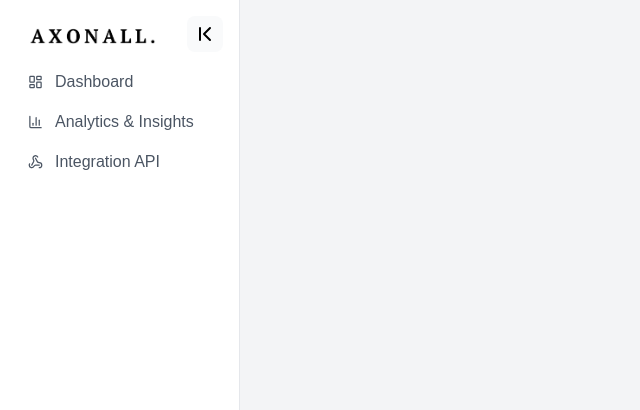
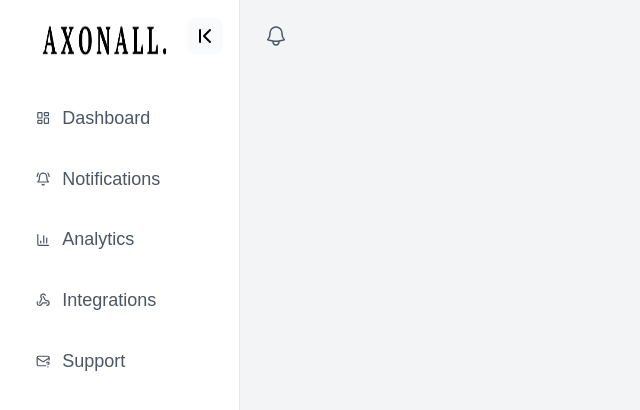
Before and after one commit to SeleenaW/AXLEMS-Frontend, a React (Create React App) app in the folder manager-control-service/: page /partner/notifications in a window 1280 px wide. Shown: the top 410 px of the page, without its empty margins (0-640 px from the left). Built offline with nearby package versions, Linux system fonts and the light colour scheme.

Commit message:
Add Notifications component and update sidebar; enhance Tailwind CSS configuration

```diff
--- a/manager-control-service/package.json
+++ b/manager-control-service/package.json
@@ -4,6 +4,7 @@
     "private": true,
     "dependencies": {
         "@fortawesome/fontawesome-free": "^6.6.0",
+        "@heroicons/react": "^2.2.0",
         "@testing-library/jest-dom": "^5.17.0",
         "@testing-library/react": "^13.4.0",
         "@testing-library/user-event": "^13.5.0",
--- a/manager-control-service/src/App.js
+++ b/manager-control-service/src/App.js
@@ -88,9 +88,16 @@ import Login from "./components/partner/login/Login";
 import PartnerAPIDetailsFormCreate from "./components/partner/partnerDetailsAPICreate";
 import PartnerAnalyticsInsights from "./components/partner/analytics";
 import IntegrationManagement from "./components/partner/integrationManagement";
+import Notifications from "./components/partner/notifications";
 
 import PartnerDashboard from "./components/partner/dashboard";
-import { LayoutDashboard, ChartColumn, Webhook } from "lucide-react";
+import {
+  LayoutDashboard,
+  ChartColumn,
+  Webhook,
+  MailQuestion,
+  BellRing,
+} from "lucide-react";
 import SupportQuery from "./components/partner/supportquery";
 import FaqPage from "./components/partner/faqpage";
 
@@ -105,14 +112,17 @@ function App() {
               text="Dashboard"
             />
           </Link>
+          <Link to="/partner/notifications">
+            <SidebarItem icon={<BellRing size={20} />} text="Notifications" />
+          </Link>
           <Link to="/partner/analytics">
-            <SidebarItem
-              icon={<ChartColumn size={20} />}
-              text="Analytics & Insights"
-            />
+            <SidebarItem icon={<ChartColumn size={20} />} text="Analytics" />
           </Link>
           <Link to="/partner/integration">
-            <SidebarItem icon={<Webhook size={20} />} text="Integration API" />
+            <SidebarItem icon={<Webhook size={20} />} text="Integrations" />
+          </Link>
+          <Link to="/partner/support_query">
+            <SidebarItem icon={<MailQuestion size={20} />} text="Support" />
           </Link>
         </Sidebar>
 
@@ -140,6 +150,7 @@ function App() {
               path="/partner/integration"
               element={<IntegrationManagement />}
             />
+            <Route path="/partner/notifications" element={<Notifications />} />
           </Routes>
         </div>
 
--- /dev/null
+++ b/manager-control-service/src/components/partner/notifications/index.jsx
@@ -0,0 +1,73 @@
+import React, { useState, useEffect } from 'react';
+import { BellIcon } from '@heroicons/react/24/outline';
+
+const Notifications = () => {
+    const [notifications, setNotifications] = useState([]);
+    const [unreadCount, setUnreadCount] = useState(0);
+    const [showDropdown, setShowDropdown] = useState(false);
+
+    useEffect(() => {
+        // Simulated API or WebSocket call for real-time notifications
+        const simulateNotifications = () => {
+            const newNotification = {
+                id: notifications.length + 1,
+                message: `New booking received! ${new Date().toLocaleTimeString()}`,
+                read: false,
+            };
+            setNotifications(prev => [newNotification, ...prev]);
+            setUnreadCount(prev => prev + 1);
+
+            // Pop-up alert for new notification
+            setTimeout(() => {
+                alert(`Notification: ${newNotification.message}`);
+            }, 50);
+        };
+
+        const interval = setInterval(simulateNotifications, 10000); // Fetch every 10 seconds
+        return () => clearInterval(interval);
+    }, [notifications]);
+
+    const handleNotificationClick = (id) => {
+        setNotifications(notifications.map(notification =>
+            notification.id === id ? { ...notification, read: true } : notification
+        ));
+        setUnreadCount(notifications.filter(n => !n.read && n.id !== id).length);
+    };
+
+    return (
+        <div className="relative">
+            <button
+                className="relative focus:outline-none"
+                onClick={() => setShowDropdown(!showDropdown)}
+            >
+                <BellIcon className="h-6 w-6 text-gray-600 hover:text-gray-800" />
+                {unreadCount > 0 && (
+                    <span className="absolute top-0 right-0 inline-flex items-center justify-center px-2 py-1 text-xs font-bold leading-none text-red-100 bg-red-600 rounded-full">
+                        {unreadCount}
+                    </span>
+                )}
+            </button>
+            {showDropdown && (
+                <div className="absolute right-0 mt-2 w-64 bg-white border border-gray-200 rounded-lg shadow-lg z-50">
+                    {notifications.length === 0 ? (
+                        <div className="p-4 text-gray-600">No notifications</div>
+                    ) : (
+                        notifications.map(notification => (
+                            <div
+                                key={notification.id}
+                                className={`p-4 border-b border-gray-200 cursor-pointer ${
+                                    notification.read ? 'bg-gray-100' : 'bg-white'
+                                } hover:bg-gray-50`}
+                                onClick={() => handleNotificationClick(notification.id)}
+                            >
+                                {notification.message}
+                            </div>
+                        ))
+                    )}
+                </div>
+            )}
+        </div>
+    );
+};
+
+export default Notifications;
--- a/manager-control-service/src/components/sideNavBar/index.jsx
+++ b/manager-control-service/src/components/sideNavBar/index.jsx
@@ -10,19 +10,19 @@ export default function Sidebar({ children }) {
   return (
     <aside className={`h-screen transition-all ${expanded ? "w-60" : "w-17"}`}>
       <nav className="h-full flex flex-col bg-white border-r shadow-sm">
-        <div className="p-4 pb-2 flex justify-between items-center">
-          <div className="ms-3">
+        <div className="p-4 pb-2 mb-5 flex justify-between items-center">
+          <div className="ms-6">
             <img
               src={partnerLogo}
               className={`overflow-hidden transition-all ${
-                expanded ? "w-32" : "w-0"
+                expanded ? "w-32 h-10" : "w-0"
               }`}
               alt=""
             />
           </div>
           <button
             onClick={() => setExpanded((curr) => !curr)}
-            className="p-1.5 rounded-lg bg-gray-50 hover:bg-gray-100"
+            className="p-1.5 rounded-lg bg-gray-50 hover:bg-gray-100 hidden md:block"
           >
             {expanded ? <ChevronFirst /> : <ChevronLast />}
           </button>
@@ -42,9 +42,9 @@ export function SidebarItem({ icon, text, active, alert }) {
   return (
     <li
       className={`
-        relative flex items-center py-2 px-4 my-1
+        relative flex items-center py-4 px-4 my-2 ms-2
         font-medium rounded-md cursor-pointer
-        transition-colors group
+        transition-colors group font-exo text-[18px]
         ${
           active
             ? "bg-gradient-to-tr from-indigo-200 to-indigo-100 text-indigo-800"
--- a/manager-control-service/tailwind.config.js
+++ b/manager-control-service/tailwind.config.js
@@ -1,10 +1,45 @@
 /** @type {import('tailwindcss').Config} */
 module.exports = {
-  content: [
-    "./src/**/*.{js,jsx,ts,tsx}",
-  ],
+  content: ["./src/**/*.{js,jsx}"],
+  mode: "jit",
   theme: {
-    extend: {},
+    extend: {
+      colors: {
+        "black-100": "#100d25",
+        "black-200": "#090325",
+        "white-100": "#f3f3f3",
+        "Stellar-White": "#f5f5f5",
+        "Deep-Space-Blue": "#102A3E",
+        "Sky-Aqua": "#67E8E4",
+        "Teal": "#127475",
+      },
+      fontFamily: {
+        exo: ['"Exo 2"', "sans-serif"], //Exo 2 (Headlines and CTAs)
+        lato: ['"Lato"', "sans-serif"],  //Lato (Body Text and Descriptions)
+        // kud: ["Kud"],
+        kud: ['"Kudryashev Display Sans"'],
+        FG: ['"Familjen Grotesk"'],
+      },
+      keyframes: {
+        loopColor: {
+          "0%, 100%": { color: "#127475" },
+          "50%": { color: "#67E8E4" },
+        },
+        loopScale: {
+          "0%, 100%": { transform: "scale(1)" },
+          "50%": { transform: "scale(1.05)" },
+        },
+        loopUnderline: {
+          "0%, 100%": { width: "16px" },
+          "50%": { width: "32px" },
+        },
+      },
+      animation: {
+        loopColor: "loopColor 2s ease-in-out infinite",
+        loopScale: "loopScale 2s ease-in-out infinite",
+        loopUnderline: "loopUnderline 2s ease-in-out infinite",
+      },
+    },
   },
   plugins: [],
-}
+};
```
